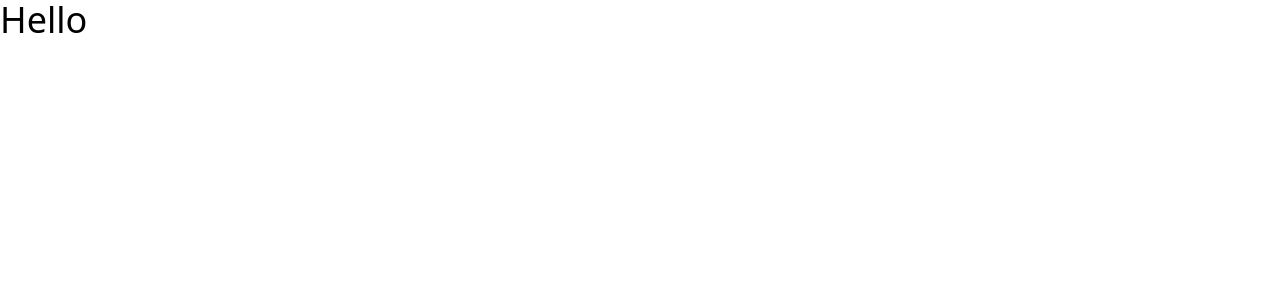
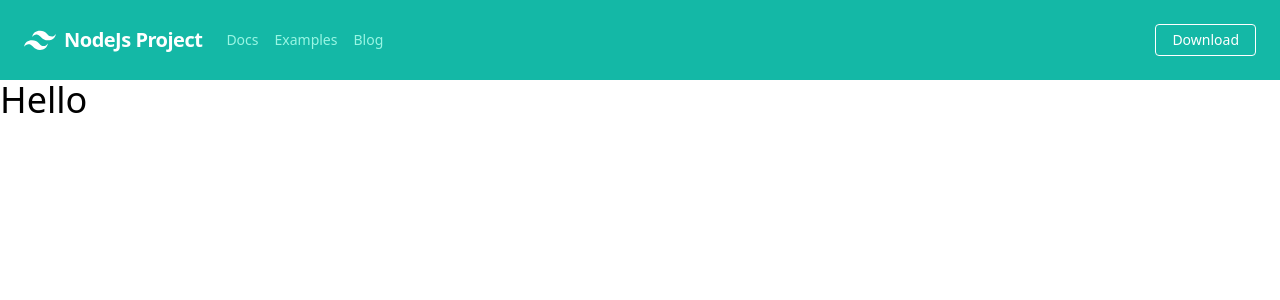
Before and after one commit to Bharti277/react-styled-component, a React (Create React App) app: page / in a window 1280 px wide. Shown: the top 300 px of the page. Built offline with nearby package versions, Linux system fonts and the light colour scheme.

Commit message:
nodejs wip

```diff
--- a/src/App.js
+++ b/src/App.js
@@ -1,9 +1,67 @@
-import React from 'react';
+import React from "react";
 
 function App() {
+
+
   return (
     <div className="App">
-     <h2 className='text-4xl'>Hello</h2>
+      <nav class="flex items-center justify-between flex-wrap bg-teal-500 p-6">
+        <div class="flex items-center flex-shrink-0 text-white mr-6">
+          <svg
+            class="fill-current h-8 w-8 mr-2"
+            width="54"
+            height="54"
+            viewBox="0 0 54 54"
+            xmlns="http://www.w3.org/2000/svg"
+          >
+            <path d="M13.5 22.1c1.8-7.2 6.3-10.8 13.5-10.8 10.8 0 12.15 8.1 17.55 9.45 3.6.9 6.75-.45 9.45-4.05-1.8 7.2-6.3 10.8-13.5 10.8-10.8 0-12.15-8.1-17.55-9.45-3.6-.9-6.75.45-9.45 4.05zM0 38.3c1.8-7.2 6.3-10.8 13.5-10.8 10.8 0 12.15 8.1 17.55 9.45 3.6.9 6.75-.45 9.45-4.05-1.8 7.2-6.3 10.8-13.5 10.8-10.8 0-12.15-8.1-17.55-9.45-3.6-.9-6.75.45-9.45 4.05z" />
+          </svg>
+          <span class="font-semibold text-xl tracking-tight">NodeJs Project</span>
+        </div>
+        <div class="block lg:hidden">
+          <button class="flex items-center px-3 py-2 border rounded text-teal-200 border-teal-400 hover:text-white hover:border-white">
+            <svg
+              class="fill-current h-3 w-3"
+              viewBox="0 0 20 20"
+              xmlns="http://www.w3.org/2000/svg"
+            >
+              <title>Menu</title>
+              <path d="M0 3h20v2H0V3zm0 6h20v2H0V9zm0 6h20v2H0v-2z" />
+            </svg>
+          </button>
+        </div>
+        <div class="w-full block flex-grow lg:flex lg:items-center lg:w-auto">
+          <div class="text-sm lg:flex-grow">
+            <a
+              href="#responsive-header"
+              class="block mt-4 lg:inline-block lg:mt-0 text-teal-200 hover:text-white mr-4"
+            >
+              Docs
+            </a>
+            <a
+              href="#responsive-header"
+              class="block mt-4 lg:inline-block lg:mt-0 text-teal-200 hover:text-white mr-4"
+            >
+              Examples
+            </a>
+            <a
+              href="#responsive-header"
+              class="block mt-4 lg:inline-block lg:mt-0 text-teal-200 hover:text-white"
+            >
+              Blog
+            </a>
+          </div>
+          <div>
+            <a
+              href="#"
+              class="inline-block text-sm px-4 py-2 leading-none border rounded text-white border-white hover:border-transparent hover:text-teal-500 hover:bg-white mt-4 lg:mt-0"
+            >
+              Download
+            </a>
+          </div>
+        </div>
+      </nav>
+      <h2 className="text-4xl">Hello</h2>
     </div>
   );
 }
```
